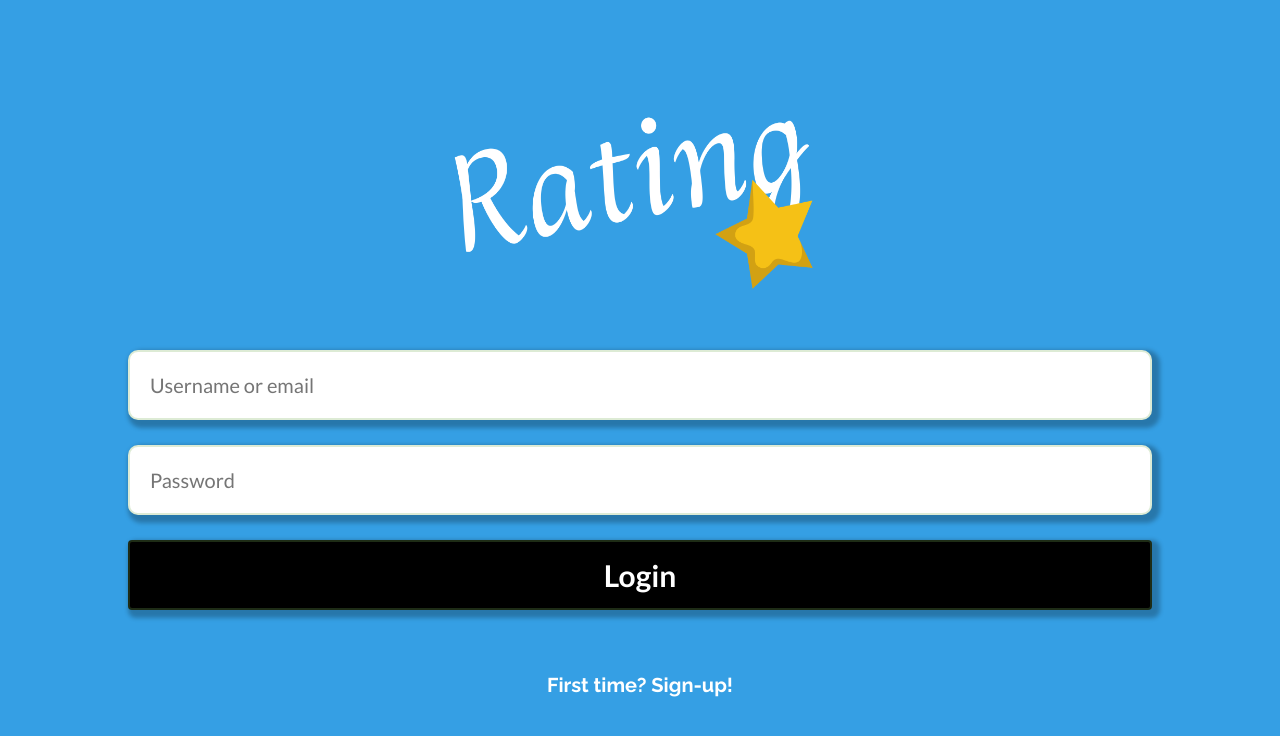
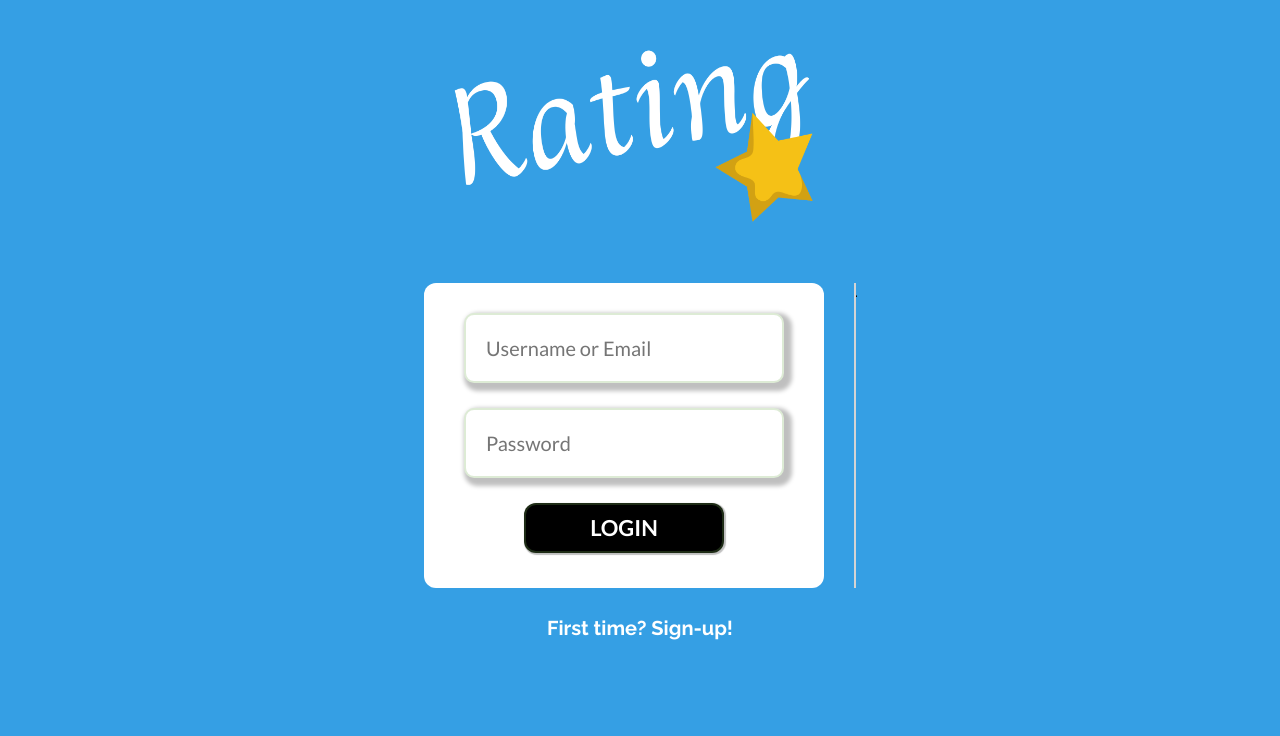
Before and after one commit to lucasmartinso/ranting-front, a React (Create React App) app: page /login in a window 1280 px wide. Shown: the top 736 px of the page. Built offline with nearby package versions, Linux system fonts and the light colour scheme; a web font is replaced by a local one.

Commit message:
feat: create box to sign-in

```diff
--- a/src/components/Login.js
+++ b/src/components/Login.js
@@ -51,11 +51,13 @@ export default function LoginScreen() {
         <img src={logo} alt="logo"/>
       </Title>
 
+      <SignInContainer>
         <form onSubmit={register}>
         <Main error={error}>
+
             <input
               type="text"
-            placeholder="Username or email"
+              placeholder="Username or Email"
               value={usernameEmail}
               onChange={(event) => setUsernameEmail(event.target.value)}
               required
@@ -70,10 +72,13 @@ export default function LoginScreen() {
           <button>
             {clicked ? (
               <ThreeDots color="white" height={80} width={100} />
-          ) : ("Login")}
+            ) : ("LOGIN")}
           </button>
         </Main>
         </form>
+
+        <Upright>.</Upright>
+      </SignInContainer>
 
       {error ? (
       <Error>
@@ -84,8 +89,8 @@ export default function LoginScreen() {
       </Error>
       ) : ""}
 
-      <Message onClick={() => navigate("/sign-up")}>
-        <span>First time? Sign-up!</span>
+      <Message>
+        <span onClick={() => navigate("/sign-up")}>First time? Sign-up!</span>
       </Message>
     </Container>
   )
@@ -94,7 +99,12 @@ export default function LoginScreen() {
 const Container = styled.div`
   width: 100%;
   height: 100%;
+  position: fixed;
+  top: 0;
+  left: 0;
   display: flex;
+  align-items: center;
+  justify-content: center;
   flex-direction: column;
 `
 const Title = styled.div`
@@ -109,13 +119,22 @@ const Title = styled.div`
     height: 300px;
   }
 `
+const SignInContainer = styled.div`
+  width: 100%;
+  height: 100%;
+  display: flex;
+  justify-content: center;
+`
 const Main = styled.div`
-  width: 100%;
+  width: 400px;
   height: 100%;
   display: flex;
   align-items: center;
   flex-direction: column;
+  background-color: white;
   margin-bottom: ${props => props.error ? ("25px") : ("35px")};
+  border-radius: 12px;
+  padding-top: 30px;
 
   input {
     width: 80%;
@@ -133,18 +152,18 @@ const Main = styled.div`
   }
 
   button {
-    width: 80%;
-    height: 70px;
+    width: 50%;
+    height: 50px;
     display: flex;
     align-items: center;
     justify-content: center;
     background-color: #000000;
     color: rgba(255,255,255,1);
-    font-size: 30px;
+    font-size: 22px;
     font-weight: bold;
     border: 2px solid rgba(120, 177, 89, 0.25);
-    box-shadow: 4px 4px 4px 4px rgba(0, 0, 0, 0.25);
-    border-radius: 4px;
+    box-shadow: 1px 1px 1px 1px rgba(0, 0, 0, 0.25);
+    border-radius: 12px;
     transition: 0.2s all;
 
     &:hover {
@@ -156,6 +175,12 @@ const Main = styled.div`
       box-shadow: 3px 2px 22px 1px rgba(0, 0, 0, 0.24);
     }
   }
+`
+const Upright = styled.div`
+    width: 1px;
+    height: 100%;
+    border: 1px solid #D4D4D4;
+    margin-left: 30px;
 `
 const Error = styled.div`
   width: 100%;
@@ -203,8 +228,7 @@ const Message = styled.div`
     font-size: 20px;
     text-decoration: underline;
     text-decoration-color: #359FE4;
-    margin-bottom: 70px;
-    margin-top: 30px;
+    margin: 30px 0px 230px 0px;
 
     &:hover{
       cursor: pointer;
```
Lines whose indentation alone changed are shown as unchanged.
